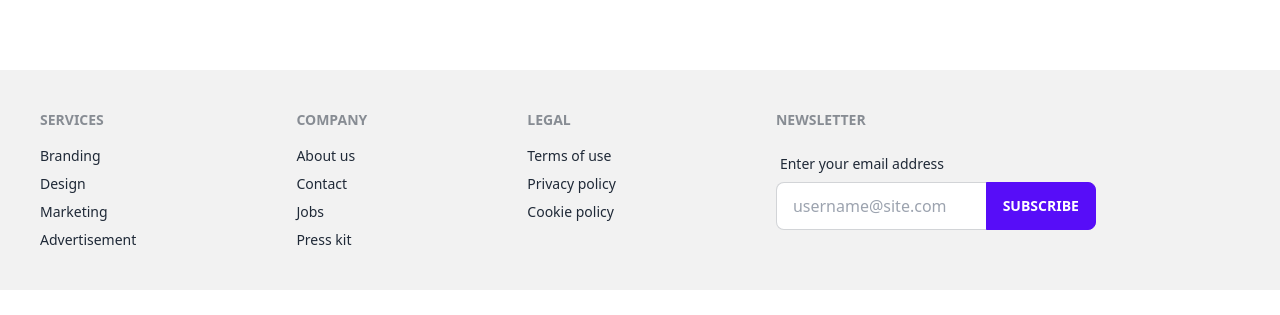
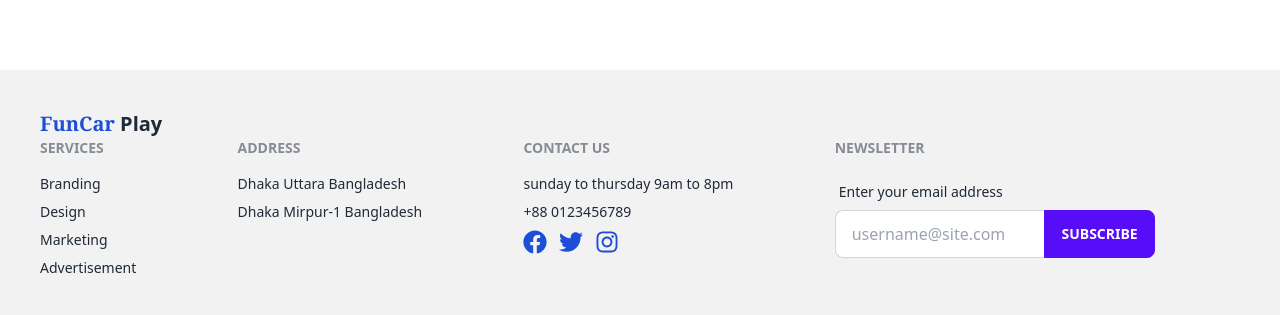
Before and after one commit to aminul-islam01/fun-car-play-client, a React (Vite) app: page / in a window 1280 px wide. Shown: the part 2338-2653 px from the top of the page. Before the commit the page ends 2628 px from the top, so only its background shows below. Built offline with nearby package versions, Linux system fonts and the light colour scheme; no server answers.

Commit message:
edit footer

```diff
--- a/src/Pages/Shared/Footer/Footer.jsx
+++ b/src/Pages/Shared/Footer/Footer.jsx
@@ -1,7 +1,11 @@
+import { Link } from "react-router-dom";
+import { FaEye, FaEyeSlash, FaFacebook, FaGoogle, FaInstagram, FaTwitter } from 'react-icons/fa';
 
 const Footer = () => {
     return (
-        <footer className="footer p-10 bg-base-200 text-base-content">
+        <div className="bg-base-200  p-10">
+            <Link to="/" className="text-xl font-semibold"><span className="text-blue-700 font-bold font-serif">FunCar</span> Play</Link>
+            <footer className="footer text-base-content">
                 <div>
                     <span className="footer-title">Services</span>
                     <a className="link link-hover">Branding</a>
@@ -10,17 +14,19 @@ const Footer = () => {
                     <a className="link link-hover">Advertisement</a>
                 </div>
                 <div>
-                <span className="footer-title">Company</span>
-                <a className="link link-hover">About us</a>
-                <a className="link link-hover">Contact</a>
-                <a className="link link-hover">Jobs</a>
-                <a className="link link-hover">Press kit</a>
+                    <span className="footer-title">Address</span>
+                    <a className="link link-hover">Dhaka Uttara Bangladesh</a>
+                    <a className="link link-hover">Dhaka Mirpur-1 Bangladesh</a>
                 </div>
                 <div>
-                <span className="footer-title">Legal</span>
-                <a className="link link-hover">Terms of use</a>
-                <a className="link link-hover">Privacy policy</a>
-                <a className="link link-hover">Cookie policy</a>
+                    <span className="footer-title">Contact us</span>
+                    <a className="">sunday to thursday 9am to 8pm</a>
+                    <a className="link link-hover">+88 0123456789</a>
+                    <div className="flex gap-3">
+                        <FaFacebook className="text-2xl cursor-pointer text-blue-700"></FaFacebook>
+                        <FaTwitter className="text-2xl cursor-pointer text-blue-700"></FaTwitter>
+                        <FaInstagram className="text-2xl cursor-pointer text-blue-700"></FaInstagram>
+                    </div>
                 </div>
                 <div>
                     <span className="footer-title">Newsletter</span>
@@ -35,6 +41,7 @@ const Footer = () => {
                     </div>
                 </div>
             </footer>
+        </div>
     );
 };
 
```
Also changed, not shown: 1 other file (tests, documents, lock files or other folders). Lines whose indentation alone changed are shown as unchanged.
